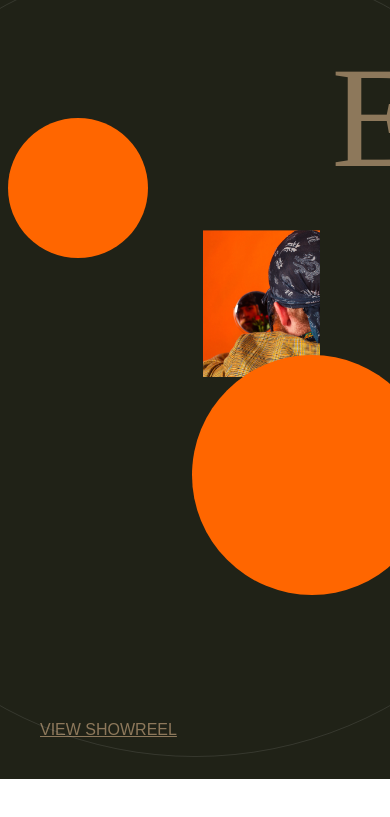
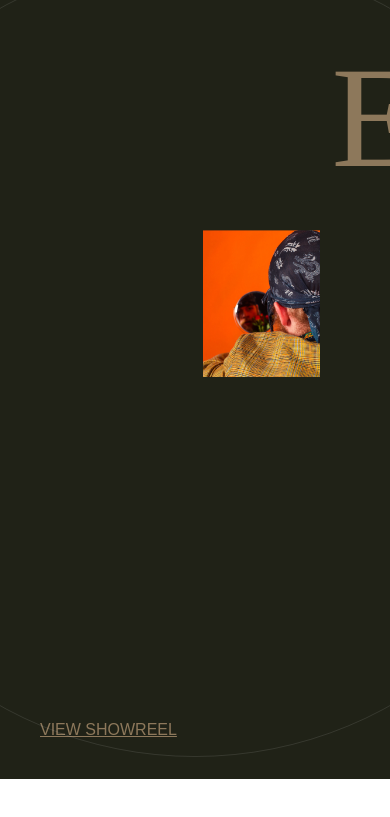
Before and after one commit to PIPKA2/PIPKA2.github.io, a plain HTML site: page cuero/index.html in a window 390 px wide. Shown: the part 65-882 px from the top of the page. Drawn offline with nearby package versions, Linux system fonts and the light colour scheme.

Commit message:
Update style.css

```diff
--- a/cuero/style.css
+++ b/cuero/style.css
@@ -143,9 +143,9 @@ img {
 		font-size: 90px
 	}
 	.circle-shape-2{
-		dislpay:none;
+		display:none;
 	}
 	.circle-shape-3{
-		dislpay:none;
+		display:none;
 	}
 }
```
